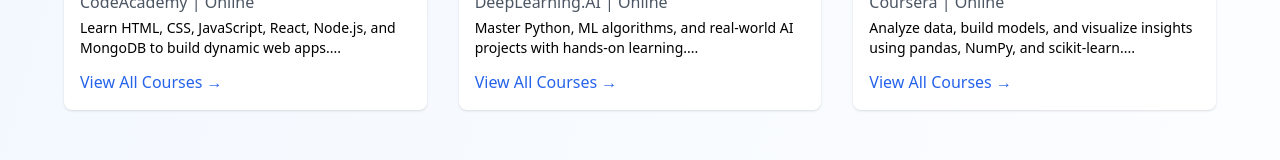
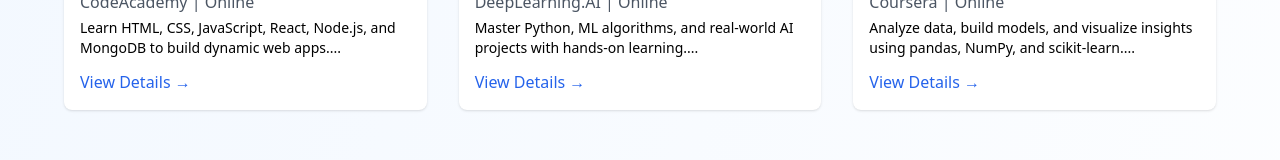
Before and after one commit to z9xqv7mkt3wl8psa/sr, a React (Create React App) app: page /courses in a window 1280 px wide. Shown: the part 2706-2866 px from the top of the page. Built offline with nearby package versions, Linux system fonts and the light colour scheme.

Commit message:
Update CourseCard.jsx

```diff
--- a/src/Components/ui/CourseCard.jsx
+++ b/src/Components/ui/CourseCard.jsx
@@ -1,10 +1,17 @@
+
 import React from "react";
+import { useNavigate } from "react-router-dom";
 
 const CourseCard = ({ course }) => {
+  const navigate = useNavigate();
+
   if (!course) return null;
 
   return (
-    <div className="bg-white shadow rounded-lg overflow-hidden hover:shadow-lg transition p-4">
+    <div
+      className="bg-white shadow rounded-lg overflow-hidden hover:shadow-lg transition p-4 cursor-pointer"
+      onClick={() => navigate(`/courses/${course.id}`)}
+    >
       {course.image && (
         <img
           src={course.image}
@@ -14,13 +21,12 @@ const CourseCard = ({ course }) => {
       )}
       <h3 className="mt-2 text-lg font-semibold">{course.title}</h3>
       <p className="text-gray-600">{course.provider} | {course.mode}</p>
-      <p className="text-sm mt-1">{course.description.substring(0, 100)}...</p>
-      <a
-        href={`/courses/${course.id}`}
-        className="mt-3 inline-block text-blue-600 font-medium hover:underline"
-      >
-        View All Courses →
-      </a>
+      <p className="text-sm mt-1">
+        {course.description?.substring(0, 100)}...
+      </p>
+      <span className="mt-3 inline-block text-blue-600 font-medium hover:underline">
+        View Details →
+      </span>
     </div>
   );
 };
```
